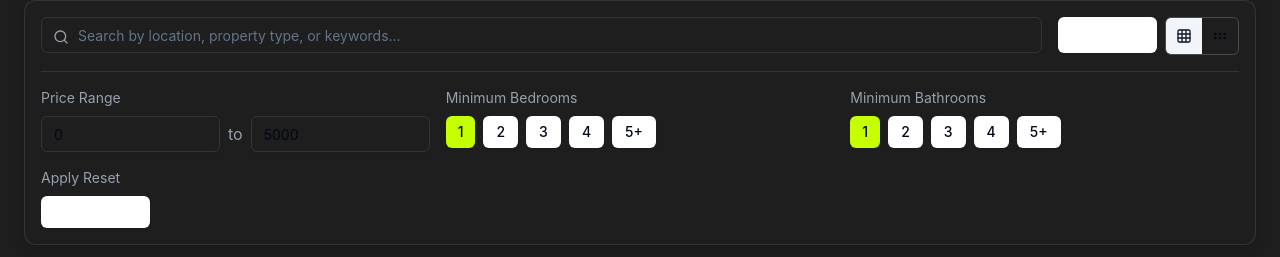
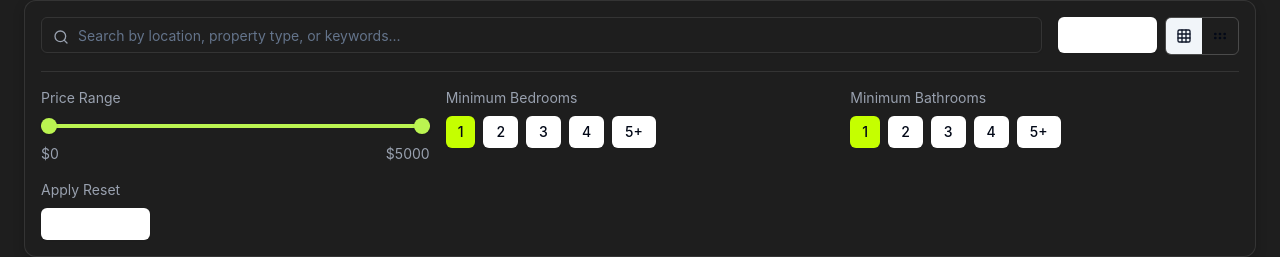
Before and after one commit to abdirahman26/flat-finder, a Next.js app: page /consultant in a window 1280 px wide. Both pictures are taken after a click on the button "Filters". Shown: the part 330-587 px from the top of the page. Built offline with nearby package versions, Linux system fonts and the light colour scheme; no server answers.

Commit message:
feat: price range filter changed to slider

```diff
--- a/app/(main)/consultant/ConsultantDash.tsx
+++ b/app/(main)/consultant/ConsultantDash.tsx
@@ -6,6 +6,7 @@ import { Card, CardContent } from "@/components/ui/card";
 import { Input } from "@/components/ui/input";
 import { Badge } from "@/components/ui/badge";
 import { Separator } from "@/components/ui/separator";
+import { Slider } from "@/components/ui/slider";
 import {
   Heart,
   Search,
@@ -311,32 +312,24 @@ const ConsultantDash = () => {
                   <label className="block text-sm text-gray-400 mb-2">
                     Price Range
                   </label>
-                  <div className="flex items-center space-x-2">
-                    <Input
-                      type="number"
-                      placeholder="Min"
-                      value={priceFilter[0]}
-                      onChange={(e) =>
-                        setPriceFilter([
-                          parseInt(e.target.value) || 0,
-                          priceFilter[1],
-                        ])
-                      }
-                      className="bg-dark/60 border-white/10"
+                  <div className="space-y-2">
+                    <Slider
+                      value={priceFilter}
+                      onValueChange={(value) => {
+                        const [newMin, newMax] = value;
+                        if (newMin >= priceFilter[1]) return
+                        if (newMax <= priceFilter[0]) return
+
+                        setPriceFilter(value as [number, number])
+                      }}
+                      min={0}
+                      max={5000}
+                      step={50}
                     />
-                    <span className="text-gray-400">to</span>
-                    <Input
-                      type="number"
-                      placeholder="Max"
-                      value={priceFilter[1]}
-                      onChange={(e) =>
-                        setPriceFilter([
-                          priceFilter[0],
-                          parseInt(e.target.value) || 5000,
-                        ])
-                      }
-                      className="bg-dark/60 border-white/10"
-                    />
+                    <div className="flex justify-between text-sm text-gray-400">
+                      <span>${priceFilter[0]}</span>
+                      <span>${priceFilter[1]}</span>
+                    </div>
                   </div>
                 </div>
                 <div>
--- /dev/null
+++ b/components/ui/slider.tsx
@@ -0,0 +1,57 @@
+import * as React from "react"
+import * as SliderPrimitive from "@radix-ui/react-slider"
+import { cva, type VariantProps } from "class-variance-authority"
+
+import { cn } from "@/lib/utils"
+
+const sliderVariants = cva(
+  "relative flex w-full touch-none select-none items-center",
+  {
+    variants: {
+      size: {
+        sm: "h-4",
+        default: "h-5",
+        lg: "h-6",
+      },
+    },
+    defaultVariants: {
+      size: "default",
+    },
+  }
+)
+
+const thumbVariants = cva(
+  "group block size-4 rounded-full bg-lime-300 shadow ring-offset-background transition-colors focus-visible:outline-none focus-visible:ring-2 focus-visible:ring-[#00C851]/80 focus-visible:ring-offset-2 disabled:pointer-events-none disabled:opacity-50 relative"
+)
+
+const trackVariants = cva("relative h-1 w-full grow overflow-hidden rounded-full bg-white/10")
+
+const rangeVariants = cva("absolute h-full bg-lime-300")
+
+type SliderProps = React.ComponentPropsWithoutRef<typeof SliderPrimitive.Root> &
+  VariantProps<typeof sliderVariants> & {
+    showBubble?: boolean
+    value?: number[]
+  }
+
+const Slider = React.forwardRef<React.ElementRef<typeof SliderPrimitive.Root>, SliderProps>(
+  ({ className, size, value, showBubble = false, ...props }, ref) => (
+    <SliderPrimitive.Root
+      ref={ref}
+      className={cn(sliderVariants({ size }), className)}
+      value={value}
+      {...props}
+    >
+      <SliderPrimitive.Track className={trackVariants()}>
+        <SliderPrimitive.Range className={rangeVariants()} />
+      </SliderPrimitive.Track>
+      {value?.map((val, i) => (
+        <SliderPrimitive.Thumb key={i} className={thumbVariants()}></SliderPrimitive.Thumb>
+      ))}
+    </SliderPrimitive.Root>
+  )
+)
+
+Slider.displayName = SliderPrimitive.Root.displayName
+
+export { Slider, sliderVariants }
--- a/package.json
+++ b/package.json
@@ -26,6 +26,7 @@
     "@radix-ui/react-label": "^2.1.2",
     "@radix-ui/react-select": "^2.1.6",
     "@radix-ui/react-separator": "^1.1.2",
+    "@radix-ui/react-slider": "^1.2.3",
     "@radix-ui/react-slot": "^1.1.2",
     "@radix-ui/react-tabs": "^1.1.3",
     "@shadcn/ui": "^0.0.4",
```
Also changed, not shown: 1 other file (tests, documents, lock files or other folders).
